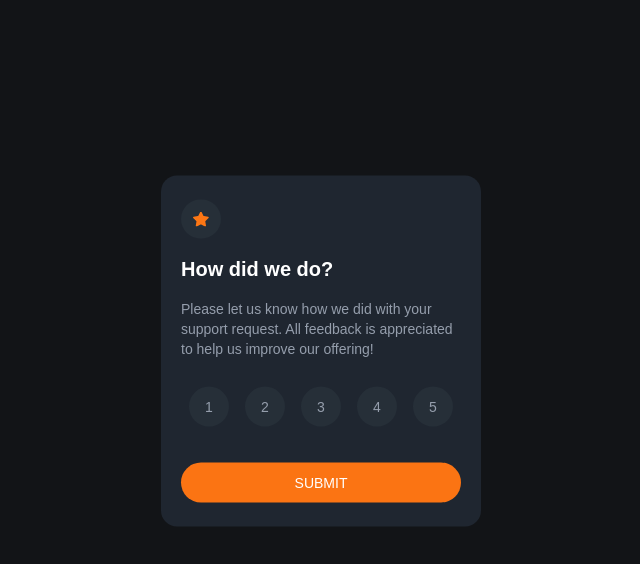
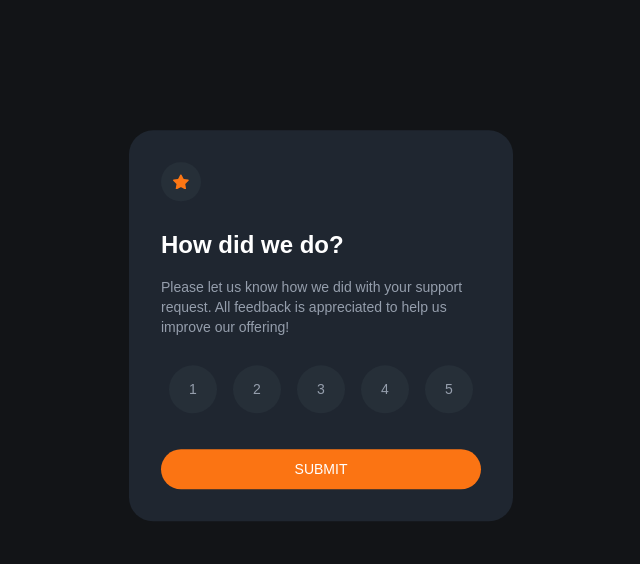
Before and after one commit to hutamatr/interactive-rating-component-react, a React (Create React App) app: page / in a window 1280 px wide. Shown: the top 564 px of the page, without its empty margins (319-959 px from the left). Built offline with nearby package versions, Linux system fonts and the light colour scheme.

Commit message:
Change card size

```diff
--- a/src/App.jsx
+++ b/src/App.jsx
@@ -14,7 +14,7 @@ function App() {
   };
   return (
     <main>
-      <Card className="translate-y-1/2">
+      <Card className="translate-y-1/3">
         <MainRating
           onAddValue={ratingValueHandler}
           className={`${isRated ? "hidden" : "flex"}`}
--- a/src/components/MainRating/MainRating.jsx
+++ b/src/components/MainRating/MainRating.jsx
@@ -16,10 +16,10 @@ const MainRating = (props) => {
 
   return (
     <section className={`flex-col gap-y-4 ${props.className}`}>
-      <div className="flex max-w-fit items-center justify-center rounded-full bg-dark-gray p-3">
+      <div className="mb-3 flex max-w-fit items-center justify-center rounded-full bg-dark-gray p-3">
         <img src={star} alt="icon" className="w-4" />
       </div>
-      <h1 className="text-xl font-bold text-white">How did we do?</h1>
+      <h1 className="text-2xl font-bold text-white">How did we do?</h1>
       <p className="mb-3 text-sm font-light text-new-gray">
         Please let us know how we did with your support request. All feedback is
         appreciated to help us improve our offering!
--- a/src/components/MainRating/MainThanks.jsx
+++ b/src/components/MainRating/MainThanks.jsx
@@ -4,7 +4,7 @@ import thankYou from "../../assets/illustration-thank-you.svg";
 
 const MainThanks = (props) => {
   return (
-    <section className={`flex-col gap-y-4 py-3 px-2 ${props.className}`}>
+    <section className={`flex-col gap-y-5 py-3 px-2 ${props.className}`}>
       <img src={thankYou} alt="thank-you" className="mx-auto" />
 
       <p className="mx-auto mb-2 max-w-fit rounded-full bg-dark-gray px-3 py-1.5 text-sm text-new-orange">
--- a/src/components/MainRating/RatingValue.jsx
+++ b/src/components/MainRating/RatingValue.jsx
@@ -13,7 +13,7 @@ const RatingValue = (props) => {
         return (
           <li key={rate}>
             <button
-              className="cursor-pointer rounded-full bg-dark-gray px-4 py-2.5 text-sm text-new-gray duration-300 hover:bg-new-orange hover:text-white focus:bg-new-gray focus:text-white active:bg-new-gray"
+              className="cursor-pointer rounded-full bg-dark-gray px-4 py-2.5 text-sm text-new-gray duration-300 hover:bg-new-orange hover:text-white focus:bg-new-gray focus:text-white active:bg-new-gray md:px-5 md:py-3.5"
               onClick={addRatingValueHandler}
               value={rate}
             >
--- a/src/components/UI/Card.jsx
+++ b/src/components/UI/Card.jsx
@@ -4,7 +4,7 @@ const Card = (props) => {
   const { className, children } = props;
   return (
     <div
-      className={`relative m-auto max-w-xs rounded-2xl bg-dark-blue px-5 py-6 ${className}`}
+      className={`relative m-auto max-w-sm rounded-3xl bg-dark-blue p-8 ${className}`}
     >
       {children}
     </div>
```
